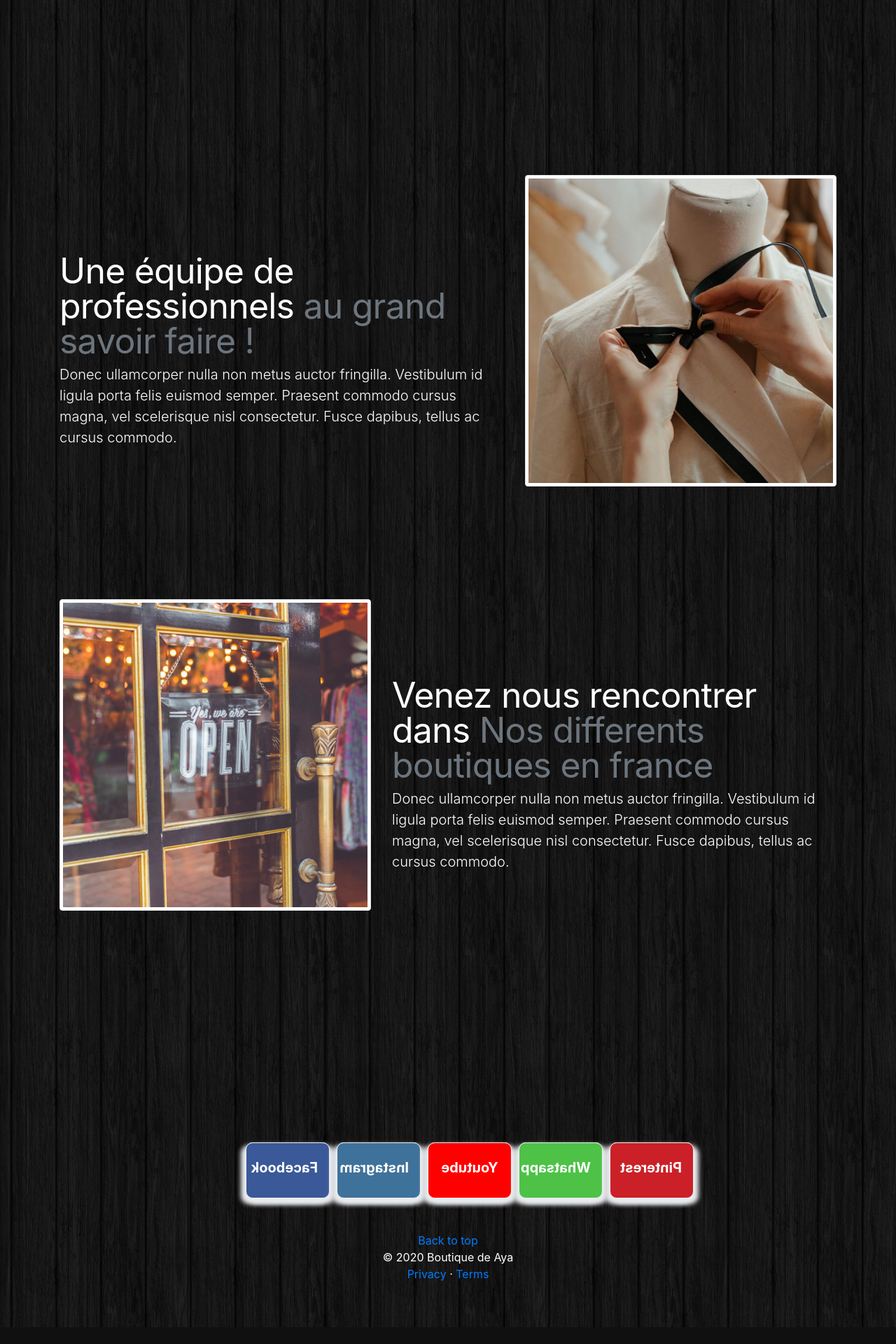
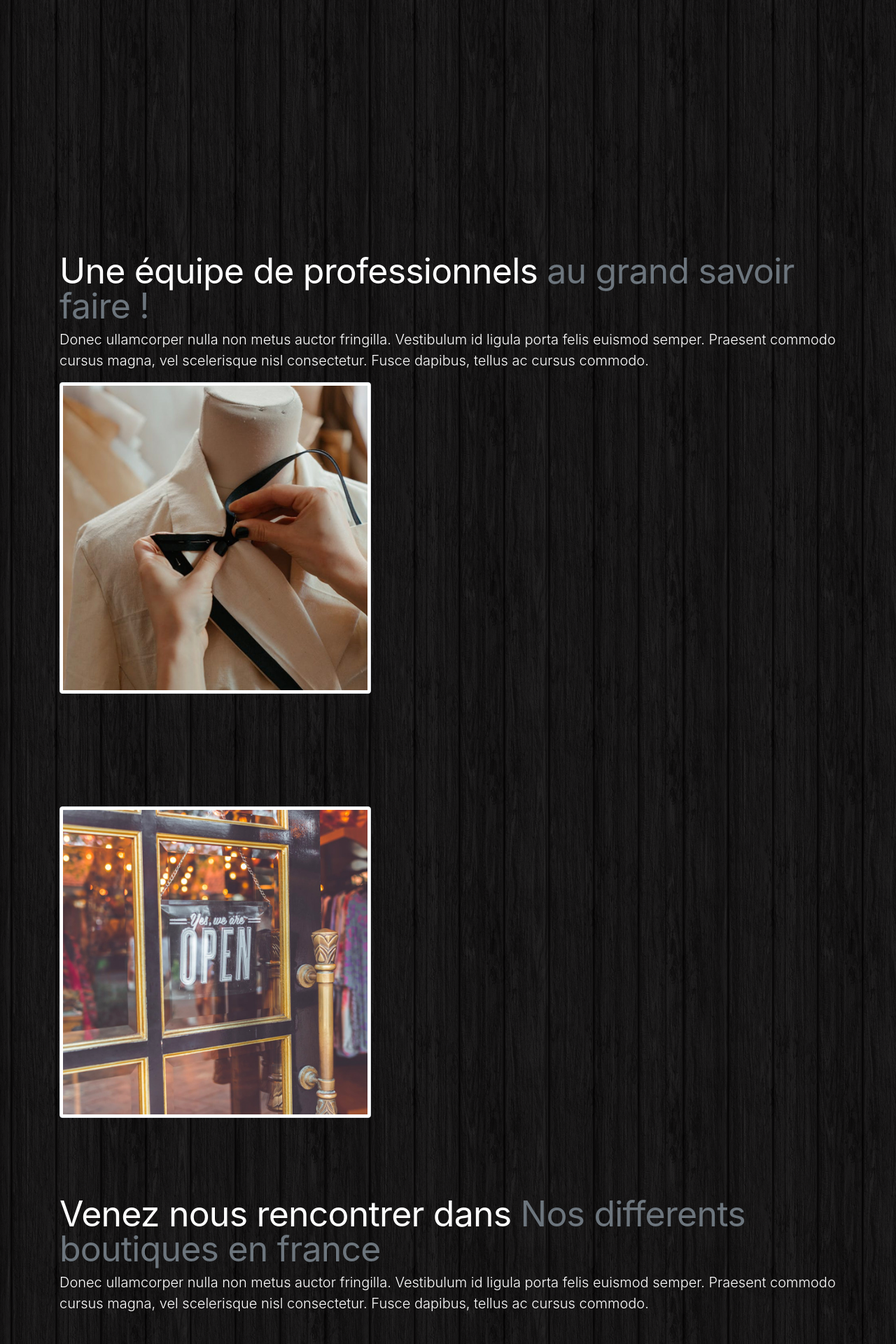
Before and after one commit to laminemessaci/e-commerce, a Symfony app: template templates/home/index.html.twig in a window 1280 px wide. Shown: the part 740-2660 px from the top of the page at 70% size. Before the commit the page ends 2636 px from the top, so only its background shows below. Run offline with Twig, Linux system fonts and the light colour scheme; the template is opened without the code that fills it, so the values that code supplies are empty; some libraries are stand-ins or nearby versions.

Commit message:
update views

```diff
--- a/src/Controller/ContactController.php
+++ b/src/Controller/ContactController.php
@@ -20,6 +20,7 @@ class ContactController extends AbstractController
 
         if ($form->isSubmitted() && $form->isValid()) {
             $this->addFlash('notice', 'Merci de nous avoir contacté. Notre équipe va vous répondre dans les meilleurs délais.');
+            dd($form->getData());
             //TODO email or bdd
         }
         return $this->render('contact/index.html.twig', [
--- a/templates/contact/index.html.twig
+++ b/templates/contact/index.html.twig
@@ -11,8 +11,7 @@
                 <div class="col-md-9">
                     <div class="contact-us text-center">
                         <h3>Contactez Nous</h3>
-                        <p class="mb-5">Lorem ipsum is placeholder text commonly used in the graphic, print, and
-                            publishing industries for previewing layouts and visual mockups.</p>
+                        <p class="mb-5">N'hésiter pas à prendre contact avec notre équipe, Nous reviendrons vers vous rapidement.</p>
                         <div class="row">
                             <div class="col-md-6">
                                 <div class="mt-5 text-center px-3">
--- a/templates/home/index.html.twig
+++ b/templates/home/index.html.twig
@@ -29,7 +29,7 @@
         <!-- START THE FEATURETTES -->
 
         <div class="row featurette text-white">
-            <div class="col-md-7">
+            <div class="col-auto">
                 <h2 class="featurette-heading">  Une équipe de professionnels <span
                             class="text-muted">au grand savoir faire !</span></h2>
                 <p class="lead">Donec ullamcorper nulla non metus auctor fringilla. Vestibulum id ligula porta felis
@@ -44,7 +44,7 @@
         <hr class="featurette-divider">
 
         <div class="row featurette text-white">
-            <div class="col-md-7 order-md-2">
+            <div class="col-auto order-md-2">
                 <h2 class="featurette-heading">Venez nous rencontrer dans   <span
                             class="text-muted">Nos differents boutiques en france</span></h2>
                 <p class="lead">Donec ullamcorper nulla non metus auctor fringilla. Vestibulum id ligula porta felis
```
Also changed, not shown: 1 other file.
